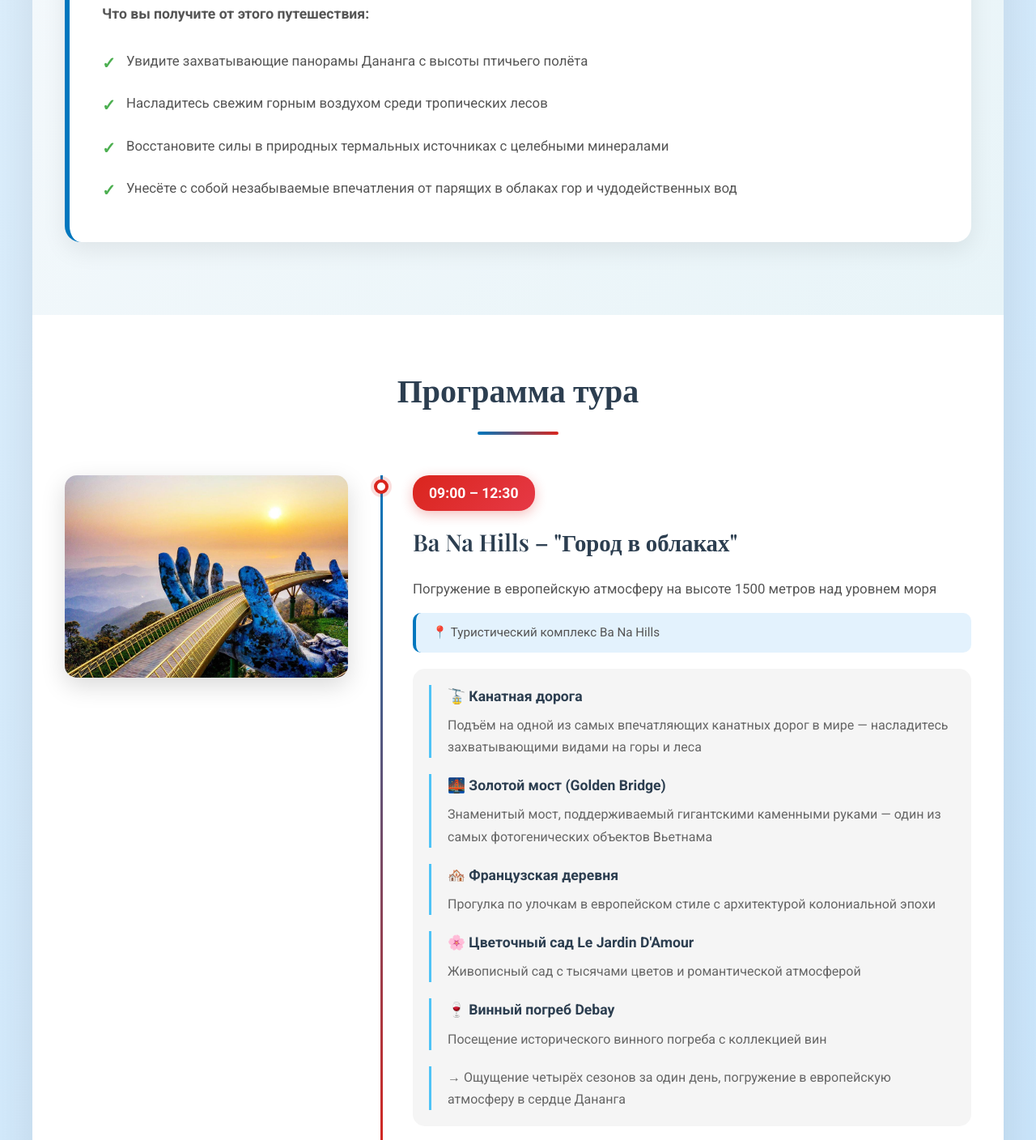
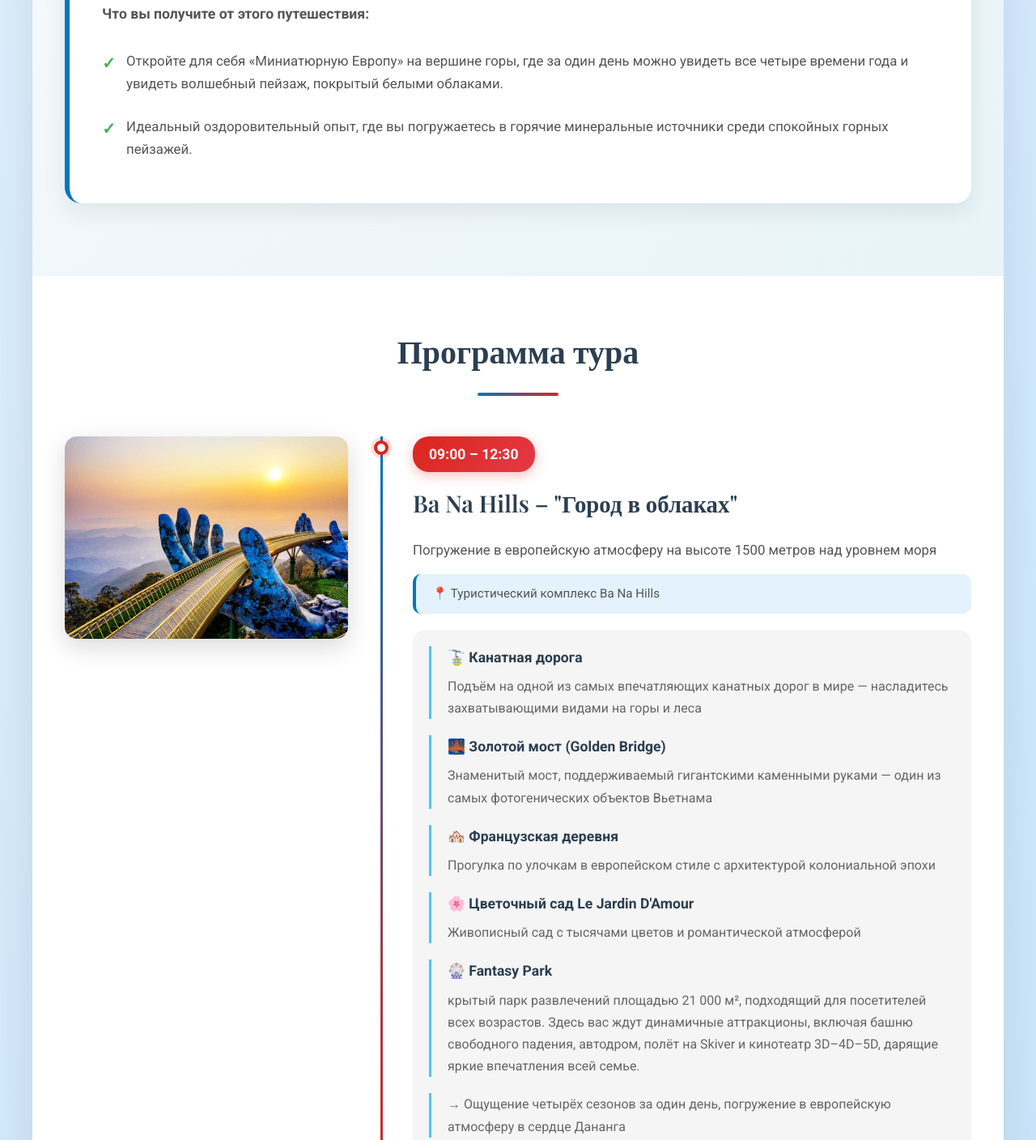
Before and after one commit to cungthinhungdhv-cell/Ba_Na_Hill_and_Hoi_An_Tour, a plain HTML site: page index.html in a window 1280 px wide. Shown: the part 980-2388 px from the top of the page at 81% size. Drawn offline with nearby package versions, Linux system fonts and the light colour scheme.

Commit message:
Update tour description and attractions information

```diff
--- a/index.html
+++ b/index.html
@@ -600,10 +600,8 @@
                 </p>
                 <p><strong>Что вы получите от этого путешествия:</strong></p>
                 <ul>
-                    <li>Увидите захватывающие панорамы Дананга с высоты птичьего полёта</li>
-                    <li>Насладитесь свежим горным воздухом среди тропических лесов</li>
-                    <li>Восстановите силы в природных термальных источниках с целебными минералами</li>
-                    <li>Унесёте с собой незабываемые впечатления от парящих в облаках гор и чудодейственных вод</li>
+                    <li>Откройте для себя «Миниатюрную Европу» на вершине горы, где за один день можно увидеть все четыре времени года и увидеть волшебный пейзаж, покрытый белыми облаками.</li>
+                    <li>Идеальный оздоровительный опыт, где вы погружаетесь в горячие минеральные источники среди спокойных горных пейзажей.</li>
                 </ul>
             </div>
         </div>
@@ -650,8 +648,8 @@
                         </div>
 
                         <div class="sub-event">
-                            <div class="sub-event-title">🍷 Винный погреб Debay</div>
-                            <p class="sub-event-description">Посещение исторического винного погреба с коллекцией вин</p>
+                            <div class="sub-event-title">🎡 Fantasy Park</div>
+                            <p class="sub-event-description">крытый парк развлечений площадью 21 000 м², подходящий для посетителей всех возрастов. Здесь вас ждут динамичные аттракционы, включая башню свободного падения, автодром, полёт на Skiver и кинотеатр 3D–4D–5D, дарящие яркие впечатления всей семье.</p>
                         </div>
 
                         <div class="sub-event">
@@ -803,7 +801,7 @@
         <!-- Price Notice -->
         <div class="price-notice">
             <strong>⚠️ Важная информация</strong>
-            Билеты на канатную дорогу, входные билеты и питание оплачиваются отдельно
+            Билеты оплачиваются отдельно
         </div>
 
         <!-- Footer -->
```
